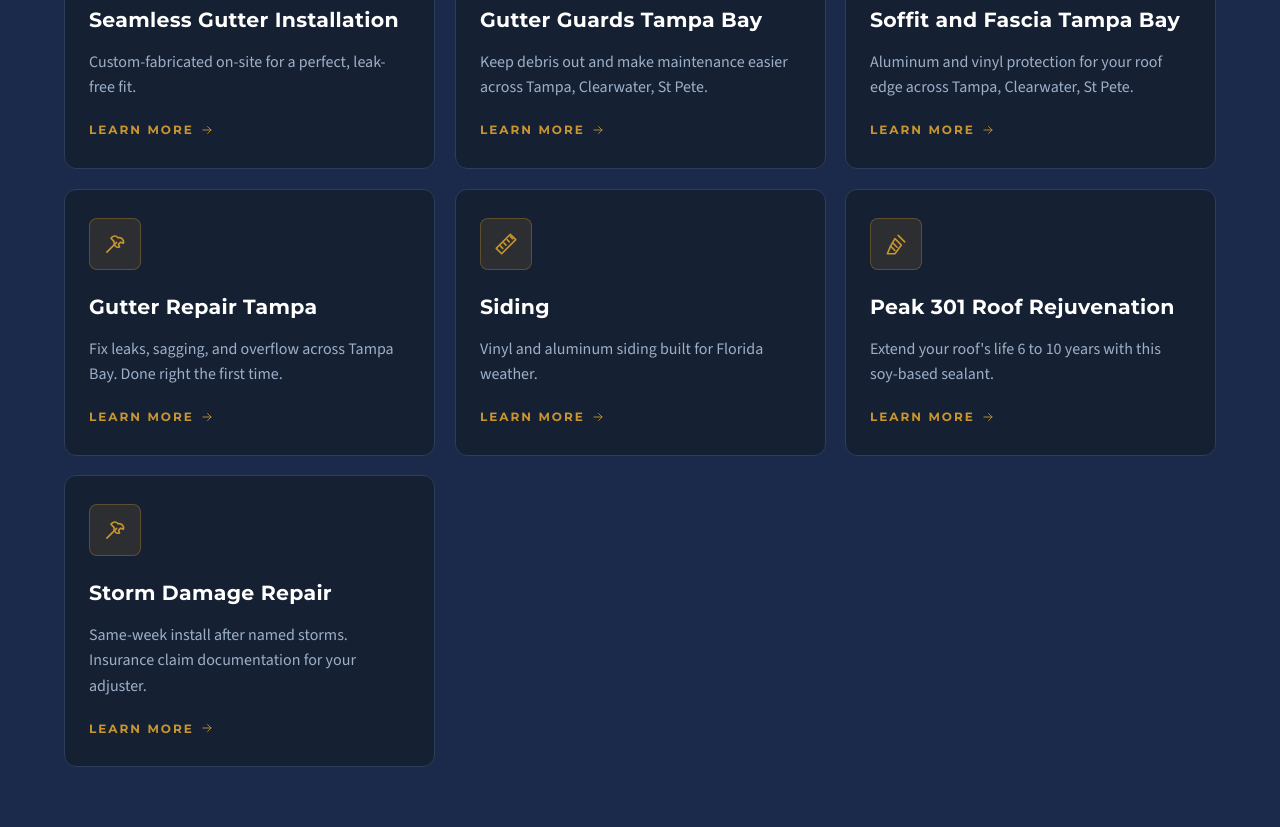
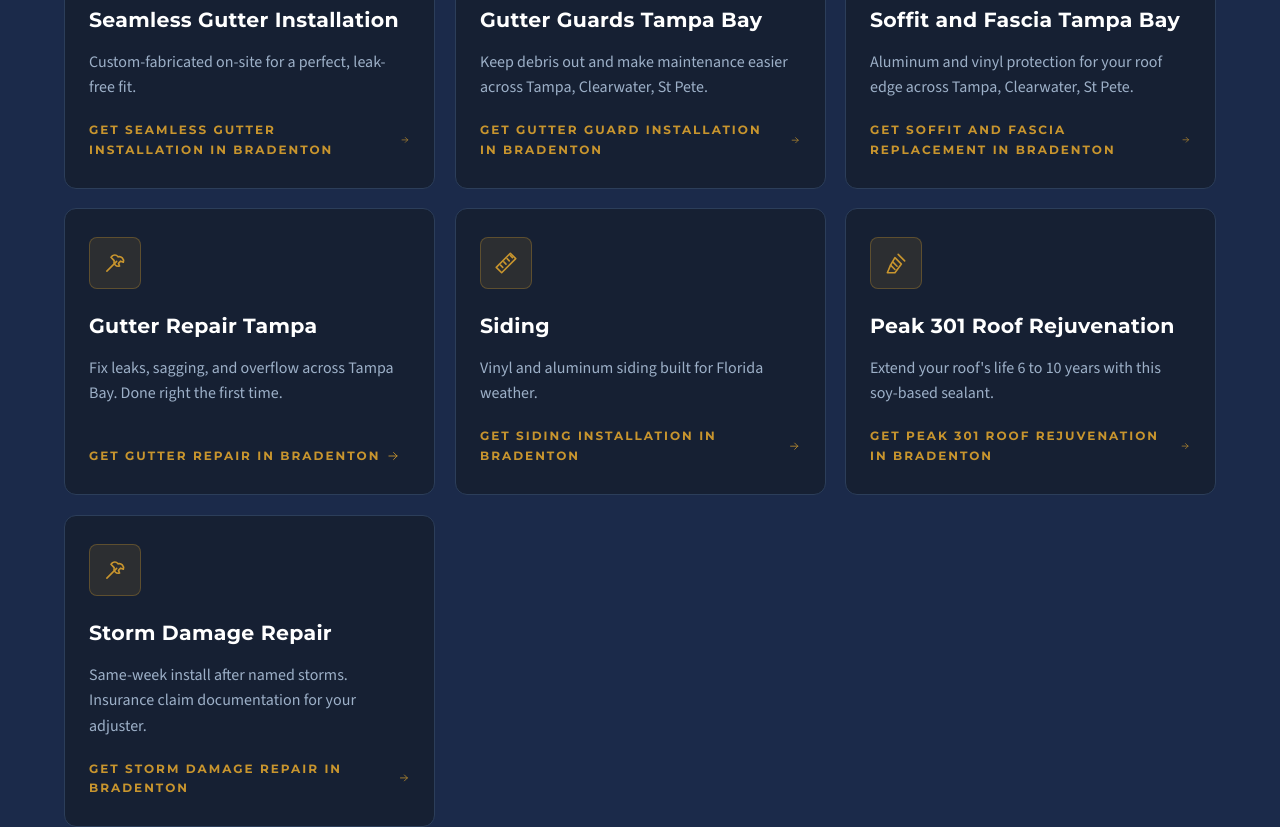
Before and after one commit to popeyejjvv/jr-one-website, a Next.js app: page /areas/bradenton in a window 1280 px wide. Shown: the part 1380-2207 px from the top of the page. Built offline with nearby package versions, Linux system fonts and the light colour scheme.

Commit message:
seo: replace generic 'Learn more' anchors with keyword-rich CTAs on city pages EN+ES

```diff
--- a/components/CityLandingPage.jsx
+++ b/components/CityLandingPage.jsx
@@ -295,13 +295,13 @@
 };
 
 const SERVICES = [
-  { icon: "water", title: "Seamless Gutter Installation", desc: "Custom-fabricated on-site for a perfect, leak-free fit.", link: "/seamless-aluminum-gutters" },
-  { icon: "shield", title: "Gutter Guards Tampa Bay", desc: "Keep debris out and make maintenance easier across Tampa, Clearwater, St Pete.", link: "/gutter-guards" },
-  { icon: "edge", title: "Soffit and Fascia Tampa Bay", desc: "Aluminum and vinyl protection for your roof edge across Tampa, Clearwater, St Pete.", link: "/soffit-and-fascia" },
-  { icon: "wrench", title: "Gutter Repair Tampa", desc: "Fix leaks, sagging, and overflow across Tampa Bay. Done right the first time.", link: "/gutter-repair" },
-  { icon: "ruler", title: "Siding", desc: "Vinyl and aluminum siding built for Florida weather.", link: "/siding" },
-  { icon: "broom", title: "Peak 301 Roof Rejuvenation", desc: "Extend your roof's life 6 to 10 years with this soy-based sealant.", link: "/peak-301" },
-  { icon: "wrench", title: "Storm Damage Repair", desc: "Same-week install after named storms. Insurance claim documentation for your adjuster.", link: "/storm-damage-gutters-tampa" },
+  { icon: "water", title: "Seamless Gutter Installation", ctaPhrase: "seamless gutter installation", desc: "Custom-fabricated on-site for a perfect, leak-free fit.", link: "/seamless-aluminum-gutters" },
+  { icon: "shield", title: "Gutter Guards Tampa Bay", ctaPhrase: "gutter guard installation", desc: "Keep debris out and make maintenance easier across Tampa, Clearwater, St Pete.", link: "/gutter-guards" },
+  { icon: "edge", title: "Soffit and Fascia Tampa Bay", ctaPhrase: "soffit and fascia replacement", desc: "Aluminum and vinyl protection for your roof edge across Tampa, Clearwater, St Pete.", link: "/soffit-and-fascia" },
+  { icon: "wrench", title: "Gutter Repair Tampa", ctaPhrase: "gutter repair", desc: "Fix leaks, sagging, and overflow across Tampa Bay. Done right the first time.", link: "/gutter-repair" },
+  { icon: "ruler", title: "Siding", ctaPhrase: "siding installation", desc: "Vinyl and aluminum siding built for Florida weather.", link: "/siding" },
+  { icon: "broom", title: "Peak 301 Roof Rejuvenation", ctaPhrase: "Peak 301 roof rejuvenation", desc: "Extend your roof's life 6 to 10 years with this soy-based sealant.", link: "/peak-301" },
+  { icon: "wrench", title: "Storm Damage Repair", ctaPhrase: "storm damage repair", desc: "Same-week install after named storms. Insurance claim documentation for your adjuster.", link: "/storm-damage-gutters-tampa" },
 ];
 
 // ══════════════════════════════════════════════════════════
@@ -515,13 +515,13 @@
 };
 
 const SERVICES_ES = [
-  { icon: "water", title: "Instalacion de Canaletas Sin Costura", desc: "Fabricadas a medida en el sitio para un ajuste perfecto sin fugas.", link: "/seamless-aluminum-gutters" },
-  { icon: "shield", title: "Protectores de Canaletas", desc: "Mantienen los escombros afuera y facilitan el mantenimiento.", link: "/gutter-guards" },
-  { icon: "edge", title: "Sofitos y Fascias", desc: "Proteccion de aluminio y vinilo para el borde de su techo.", link: "/soffit-and-fascia" },
-  { icon: "wrench", title: "Reparacion de Canaletas", desc: "Arreglamos fugas, hundimientos y desbordamientos. Bien hecho a la primera.", link: "/gutter-repair" },
-  { icon: "ruler", title: "Revestimiento", desc: "Revestimiento de vinilo y aluminio construido para el clima de Florida.", link: "/siding" },
-  { icon: "broom", title: "Peak 301 Rejuvenecimiento de Techo", desc: "Extienda la vida de su techo 6 a 10 anos con este sellador a base de soya.", link: "/peak-301" },
-  { icon: "wrench", title: "Reparacion por Dano de Tormenta", desc: "Instalacion misma semana despues de tormentas con nombre. Documentacion de reclamo para su ajustador.", link: "/es/canaletas-dano-tormenta-tampa" },
+  { icon: "water", title: "Instalacion de Canaletas Sin Costura", ctaPhrase: "instalacion de canaletas sin costura", desc: "Fabricadas a medida en el sitio para un ajuste perfecto sin fugas.", link: "/seamless-aluminum-gutters" },
+  { icon: "shield", title: "Protectores de Canaletas", ctaPhrase: "instalacion de protectores de canaletas", desc: "Mantienen los escombros afuera y facilitan el mantenimiento.", link: "/gutter-guards" },
+  { icon: "edge", title: "Sofitos y Fascias", ctaPhrase: "reemplazo de sofito y fascia", desc: "Proteccion de aluminio y vinilo para el borde de su techo.", link: "/soffit-and-fascia" },
+  { icon: "wrench", title: "Reparacion de Canaletas", ctaPhrase: "reparacion de canaletas", desc: "Arreglamos fugas, hundimientos y desbordamientos. Bien hecho a la primera.", link: "/gutter-repair" },
+  { icon: "ruler", title: "Revestimiento", ctaPhrase: "instalacion de revestimiento", desc: "Revestimiento de vinilo y aluminio construido para el clima de Florida.", link: "/siding" },
+  { icon: "broom", title: "Peak 301 Rejuvenecimiento de Techo", ctaPhrase: "rejuvenecimiento de techo Peak 301", desc: "Extienda la vida de su techo 6 a 10 anos con este sellador a base de soya.", link: "/peak-301" },
+  { icon: "wrench", title: "Reparacion por Dano de Tormenta", ctaPhrase: "reparacion por dano de tormenta", desc: "Instalacion misma semana despues de tormentas con nombre. Documentacion de reclamo para su ajustador.", link: "/es/canaletas-dano-tormenta-tampa" },
 ];
 
 // ══════════════════════════════════════════════════════════
@@ -1037,7 +1037,11 @@
                   title={svc.title}
                   desc={svc.desc}
                   href={svc.link}
-                  cta={lang === "en" ? "Learn more" : "Mas info"}
+                  cta={
+                    lang === "en"
+                      ? `Get ${svc.ctaPhrase || svc.title} in ${city.name}`
+                      : `Ver ${svc.ctaPhrase || svc.title} en ${city.name}`
+                  }
                 />
               ))}
             </div>
```
